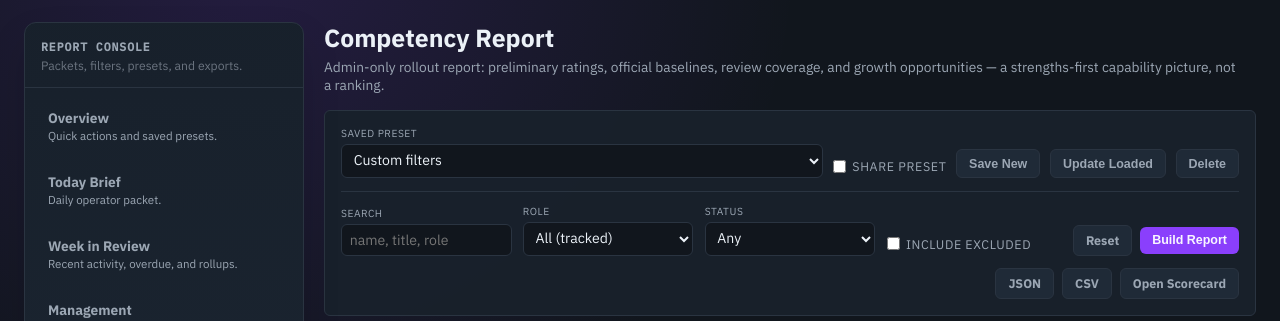
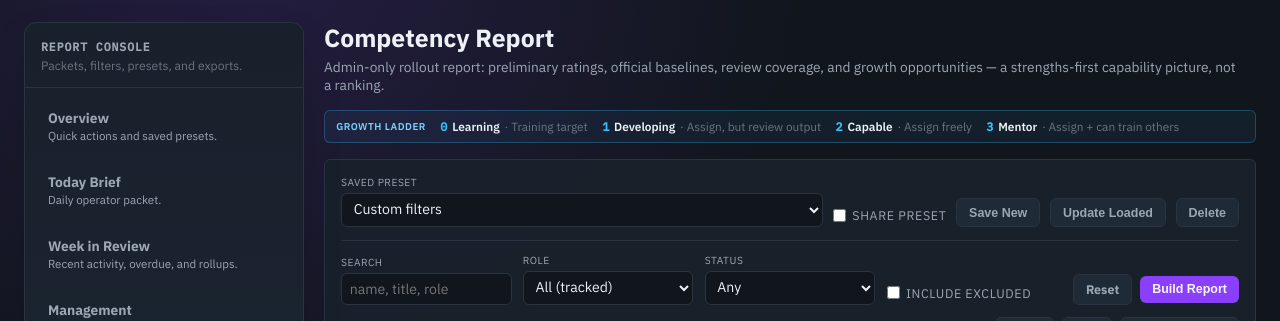
Before and after one commit to Rtoony/tasktrack, a Flask app: page /reports/competency in a window 1280 px wide. Shown: the part 55-376 px from the top of the page. Run offline with Flask 3, Linux system fonts and the light colour scheme; the visitor is signed in with stand-in values (Sample User, id 1); data that the repository does not hold is empty; some libraries are stand-ins or nearby versions.

Commit message:
feat(competency report): show level labels, per-task coverage, strengths
Problem: the printed Competency Report (the manager-facing artifact from #51's
reframe) still read deficit-first — bare 0-3 floats with no key, partial
per-dimension progress collapsed to a flat "missing", and the positive
Capable+/Mentor counts the backend already computed were never surfaced.
Only the gaps showed; strengths and real progress were invisible.

Fix (R2/R3/R4, additive only):
- R2: wire COMPETENCY_LEVELS (0 Learning -> 3 Mentor + decision text) route ->
  service -> template. Service ships it on the packet (competency_levels); the
  route also passes it explicitly. Template renders a sky-accent "Growth ladder"
  legend strip and annotates each per-employee avg chip with its level WORD
  (e.g. "Avg 2.4 · Capable") via a score->label lookup.
- R3: surface the honest "N / M tasks" per-dimension coverage (already on the
  cell for CSV/JSON) under the Preliminary and Baseline columns, so 4-of-11
  rated reads as progress, not a blank gap.
- R4: one additive per-employee counter pair (independent_count/teach_count)
  using named INDEPENDENT/TEACH thresholds; template adds a green
  "Capable+ N · Mentor N" strength chip beside the growth-opportunities chip.

Kept the #51 non-punitive contract: no danger-red anywhere; new legend/coverage
use the #38bdf8 sky family, strengths use green; all print CSS green/neutral-safe.

Verification:
- py_compile app/services/competency_reports.py app/routes/reports.py -> OK
- jinja parse + render smoke test (legend, level word, N/M coverage, strength
  chip, no danger-red) -> all pass
- pytest tests/test_competency_report.py -q -> 6 passed; -k report -> 73 passed

Risk: display + one additive backend counter only — no scoring/math change, no
schema touch, existing status keys untouched. Blast radius = the competency
report surface; rollback = revert this commit.

Co-Authored-By: Claude Opus 4.8 (1M context) <noreply@anthropic.com>

```diff
--- a/app/routes/reports.py
+++ b/app/routes/reports.py
@@ -16,6 +16,7 @@ from ..models import (
     PersonnelIssue,
     ReportPreset,
 )
+from ..config import COMPETENCY_LEVELS
 from ..services.agenda import today_agenda
 from ..services.competency_reports import competency_report, competency_report_csv
 from ..services.csv_safe import csv_safe
@@ -1139,6 +1140,9 @@ def competency_report_page():
         "competency_report.html",
         packet=packet,
         presets=[_preset_to_dict(row, include_filters=False) for row in presets],
+        # #51 R2: the growth ladder (0 Learning → 3 Mentor + decision text) so the
+        # template can render level LABELS + a legend, not bare 0-3 floats.
+        competency_levels=COMPETENCY_LEVELS,
         error=error,
         user_name=session.get("user_name", ""),
         user_role=session.get("user_role", "user"),
--- a/templates/competency_report.html
+++ b/templates/competency_report.html
@@ -6,7 +6,7 @@
 <title>Competency Report - {{ brand_name }}</title>
 <link href="https://fonts.googleapis.com/css2?family=IBM+Plex+Sans:wght@400;500;600;700&family=IBM+Plex+Mono:wght@400;500&display=swap" rel="stylesheet">
 <style>
-  :root { --bg:#11161d; --surface:#18212b; --surface-2:#1f2a37; --border:#2a3441; --text:#ecf2f8; --text-muted:#9ca7b4; --text-dim:#6b7480; --accent:#8a3ffc; --ok:#34d399; --warn:#fbbf24; --danger:#f87171; --radius:6px; }
+  :root { --bg:#11161d; --surface:#18212b; --surface-2:#1f2a37; --border:#2a3441; --text:#ecf2f8; --text-muted:#9ca7b4; --text-dim:#6b7480; --accent:#8a3ffc; --sky:#38bdf8; --sky-dim:#7dd3fc; --ok:#34d399; --warn:#fbbf24; --danger:#f87171; --radius:6px; }
   * { box-sizing:border-box; margin:0; padding:0; }
   body { font-family:'IBM Plex Sans',-apple-system,sans-serif; background:radial-gradient(circle at 20% 0, rgba(138,63,252,0.16), transparent 34rem), var(--bg); color:var(--text); min-height:100vh; font-size:0.88rem; }
   header { background:rgba(24,33,43,0.94); border-bottom:1px solid var(--border); position:sticky; top:0; z-index:50; backdrop-filter:blur(10px); }
@@ -46,6 +46,20 @@
   .chips { display:flex; gap:0.4rem; flex-wrap:wrap; justify-content:flex-end; }
   .chip { border:1px solid var(--border); background:rgba(17,22,29,0.55); border-radius:999px; padding:0.14rem 0.5rem; color:var(--text-muted); font-size:0.69rem; }
   .chip.warn { color:var(--warn); border-color:rgba(251,191,36,0.45); } .chip.danger { color:var(--danger); border-color:rgba(248,113,113,0.45); } .chip.ok { color:var(--ok); border-color:rgba(52,211,153,0.45); }
+  /* #51 R4: strengths chip (Capable+ / Mentor) — green, positive, sits beside the growth-opportunities chip. */
+  .chip.strength { color:var(--ok); border-color:rgba(52,211,153,0.45); background:rgba(52,211,153,0.10); font-weight:600; }
+  /* #51 R2: growth-ladder legend strip — sky accent (#38bdf8 family), neutral/non-punitive. */
+  .legend { display:flex; flex-wrap:wrap; gap:0.45rem 0.9rem; align-items:center; background:rgba(56,189,248,0.06); border:1px solid rgba(56,189,248,0.28); border-radius:var(--radius); padding:0.5rem 0.7rem; margin-bottom:1rem; font-size:0.74rem; }
+  .legend .legend-title { color:var(--sky-dim); font-weight:600; text-transform:uppercase; letter-spacing:0.05em; font-size:0.62rem; }
+  .legend .lv { display:inline-flex; align-items:baseline; gap:0.3rem; color:var(--text-muted); }
+  .legend .lv b { color:var(--text); font-weight:600; }
+  .legend .lv .lv-num { font-family:'IBM Plex Mono', monospace; color:var(--sky); font-weight:700; }
+  .legend .lv .lv-decision { color:var(--text-dim); }
+  /* #51 R2: the level WORD annotating an average chip. */
+  .chip .lvl-word { color:var(--sky-dim); font-weight:600; }
+  /* #51 R3: per-dimension "N of M tasks" coverage on a cell — progress reads as progress. */
+  .coverage { color:var(--text-dim); font-size:0.7rem; margin-top:0.18rem; }
+  .coverage b { color:var(--sky-dim); font-weight:600; font-family:'IBM Plex Mono', monospace; }
   .score { font-family:'IBM Plex Mono', monospace; font-weight:700; }
   .dim { color:var(--text-muted); font-size:0.72rem; }
   .print-only { display:none; }
@@ -62,6 +76,14 @@
     .summary-grid { grid-template-columns:repeat(6,1fr); gap:0.08in; }
     th,td { border-color:#e5e7eb; }
     .chip { background:#fff; color:#374151; border-color:#d1d5db; }
+    /* #51 R2/R3/R4: keep the new growth elements ink-friendly + non-punitive on paper. */
+    .chip.strength { color:#047857; border-color:#a7f3d0; background:#ecfdf5; }
+    .legend { background:#f0f9ff; border-color:#bae6fd; color:#334155; }
+    .legend .legend-title { color:#0369a1; }
+    .legend .lv b { color:#111827; }
+    .legend .lv .lv-num { color:#0284c7; }
+    .legend .lv .lv-decision, .coverage { color:#6b7280; }
+    .chip .lvl-word, .coverage b { color:#0369a1; }
   }
 </style>
 <link rel="stylesheet" href="{{ url_for('static', filename='css/report-shell.css') }}">
@@ -90,6 +112,22 @@
 
   <h1>Competency Report</h1>
   <p class="sub">Admin-only rollout report: preliminary ratings, official baselines, review coverage, and growth opportunities — a strengths-first capability picture, not a ranking.</p>
+
+  {# #51 R2: the growth ladder (0 Learning → 3 Mentor + decision text), wired
+     route -> service -> template. Prefer the explicit route var; fall back to the
+     packet copy. Build a score->label lookup the chips reuse so a bare 0-3 float
+     always carries its level WORD. #}
+  {% set levels = competency_levels or packet.competency_levels or [] %}
+  {% set level_word = {} %}
+  {% for lvl in levels %}{% set _ = level_word.update({lvl.score: lvl.label}) %}{% endfor %}
+  {% if levels %}
+  <div class="legend" aria-label="Competency level key">
+    <span class="legend-title">Growth ladder</span>
+    {% for lvl in levels %}
+    <span class="lv"><span class="lv-num">{{ lvl.score }}</span> <b>{{ lvl.label }}</b> <span class="lv-decision">· {{ lvl.decision }}</span></span>
+    {% endfor %}
+  </div>
+  {% endif %}
 
   <form class="filter-card" method="get" action="/reports/competency" id="competency-filter-form">
     {% if error %}<div style="color:var(--danger);margin-bottom:0.75rem">{{ error }}</div>{% endif %}
@@ -151,9 +189,12 @@
       </div>
       <div class="chips">
         {# #51 R1: green at Capable+ (>=2), not only all-Mentor (>=3) — a 2.8 "Capable / assign freely" person was rendering red. Soft amber only when mostly Learning (<1); never danger-red on a person's average. #}
-        <span class="chip {{ 'ok' if emp.average_score is not none and emp.average_score >= 2 else 'warn' if emp.average_score is not none and emp.average_score < 1 else '' }}">Avg {{ '%.1f'|format(emp.average_score) if emp.average_score is not none else '—' }}</span>
+        {# #51 R2: annotate the avg with its growth-ladder WORD (e.g. "Avg 2.4 · Capable"). Floor the avg to its band [0-3] and look it up in the legend's level_word. #}
+        <span class="chip {{ 'ok' if emp.average_score is not none and emp.average_score >= 2 else 'warn' if emp.average_score is not none and emp.average_score < 1 else '' }}">Avg {{ '%.1f'|format(emp.average_score) if emp.average_score is not none else '—' }}{% if emp.average_score is not none %}{% set _band = [[emp.average_score|int, 0]|max, 3]|min %}{% if level_word.get(_band) %} · <span class="lvl-word">{{ level_word.get(_band) }}</span>{% endif %}{% endif %}</span>
         <span class="chip">Prelim {{ emp.preliminary_count }}/{{ packet.summary.category_count }}</span>
         <span class="chip {{ 'ok' if emp.missing_baseline_count == 0 else 'warn' }}">Baseline {{ emp.baseline_count }}/{{ packet.summary.category_count }}</span>
+        {# #51 R4: strengths beside gaps — green "Capable+ N · Mentor N" chip surfaces the positive counts the backend already computes. Shown whenever the employee has any Capable+ cell. #}
+        {% if emp.independent_count %}<span class="chip strength">Capable+ {{ emp.independent_count }} · Mentor {{ emp.teach_count }}</span>{% endif %}
         {% if emp.low_scores %}<span class="chip">{{ emp.low_scores|length }} growth opportunit{{ 'ies' if emp.low_scores|length != 1 else 'y' }}</span>{% endif %}
       </div>
     </div>
@@ -162,8 +203,11 @@
       <tr>
         <td>{{ cell.category }}</td>
         <td><span class="score">{{ '%.1f'|format(cell.score) if cell.score is not none else '—' }}</span><div class="dim">{{ cell.confidence_band }} / n={{ cell.sample_size }}</div></td>
-        <td>{% if cell.preliminary %}<span class="score">{{ '%.1f'|format(cell.preliminary.score) }}</span><div class="dim">{{ cell.preliminary.created_by_name or 'Unknown' }}{% if cell.preliminary.notes %} / {{ cell.preliminary.notes }}{% endif %}</div>{% else %}<span class="dim">missing</span>{% endif %}</td>
-        <td>{% if cell.baseline %}<span class="score">{{ '%.1f'|format(cell.baseline.score) }}</span><div class="dim">{{ cell.baseline.created_by_name or 'Unknown' }}{% if cell.baseline.notes %} / {{ cell.baseline.notes }}{% endif %}</div>{% else %}<span class="dim">missing</span>{% endif %}</td>
+        {# #51 R3: surface true per-dimension "N of M tasks" coverage so partial
+           progress reads as progress, not a flat gap (e.g. 4/11 tasks rated). The
+           honest counts already ride on the cell (CSV/JSON) — wire them on-screen. #}
+        <td>{% if cell.preliminary %}<span class="score">{{ '%.1f'|format(cell.preliminary.score) }}</span><div class="dim">{{ cell.preliminary.created_by_name or 'Unknown' }}{% if cell.preliminary.notes %} / {{ cell.preliminary.notes }}{% endif %}</div>{% else %}<span class="dim">missing</span>{% endif %}{% if cell.total_dimensions %}<div class="coverage"><b>{{ cell.preliminary_dimensions }} / {{ cell.total_dimensions }}</b> task{{ '' if cell.total_dimensions == 1 else 's' }}</div>{% endif %}</td>
+        <td>{% if cell.baseline %}<span class="score">{{ '%.1f'|format(cell.baseline.score) }}</span><div class="dim">{{ cell.baseline.created_by_name or 'Unknown' }}{% if cell.baseline.notes %} / {{ cell.baseline.notes }}{% endif %}</div>{% else %}<span class="dim">missing</span>{% endif %}{% if cell.total_dimensions %}<div class="coverage"><b>{{ cell.baselined_dimensions }} / {{ cell.total_dimensions }}</b> task{{ '' if cell.total_dimensions == 1 else 's' }}</div>{% endif %}</td>
         {# #51 T1: a low score is an early-growth signal, not an error — never danger-red. The CELL status (_cell_status) emits missing_*/low_score/complete: missing_* process gaps stay amber (chase the review); a low_score growth area reads neutral. Display maps 'low score' -> 'growth area' (internal status keys unchanged). #}
         <td><span class="chip {{ 'ok' if cell.status == 'complete' else 'warn' if 'missing' in cell.status else '' }}">{{ cell.status|replace(',', ', ')|replace('_', ' ')|replace('low score', 'growth area') }}</span></td>
       </tr>
```
Also changed, not shown: app/services/competency_reports.py (+22 -2 lines), tests/test_competency_report.py (+27 -0 lines).
